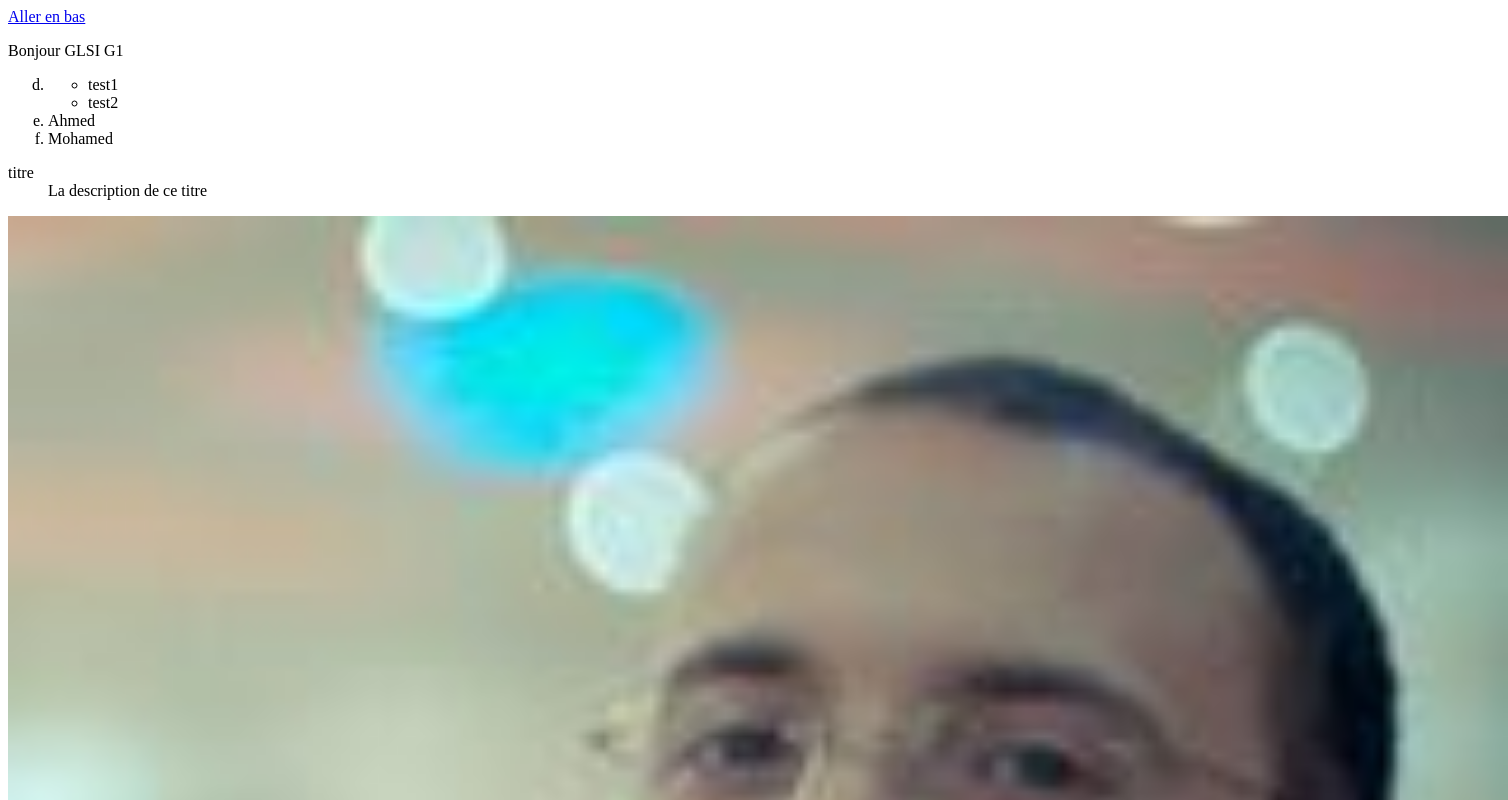
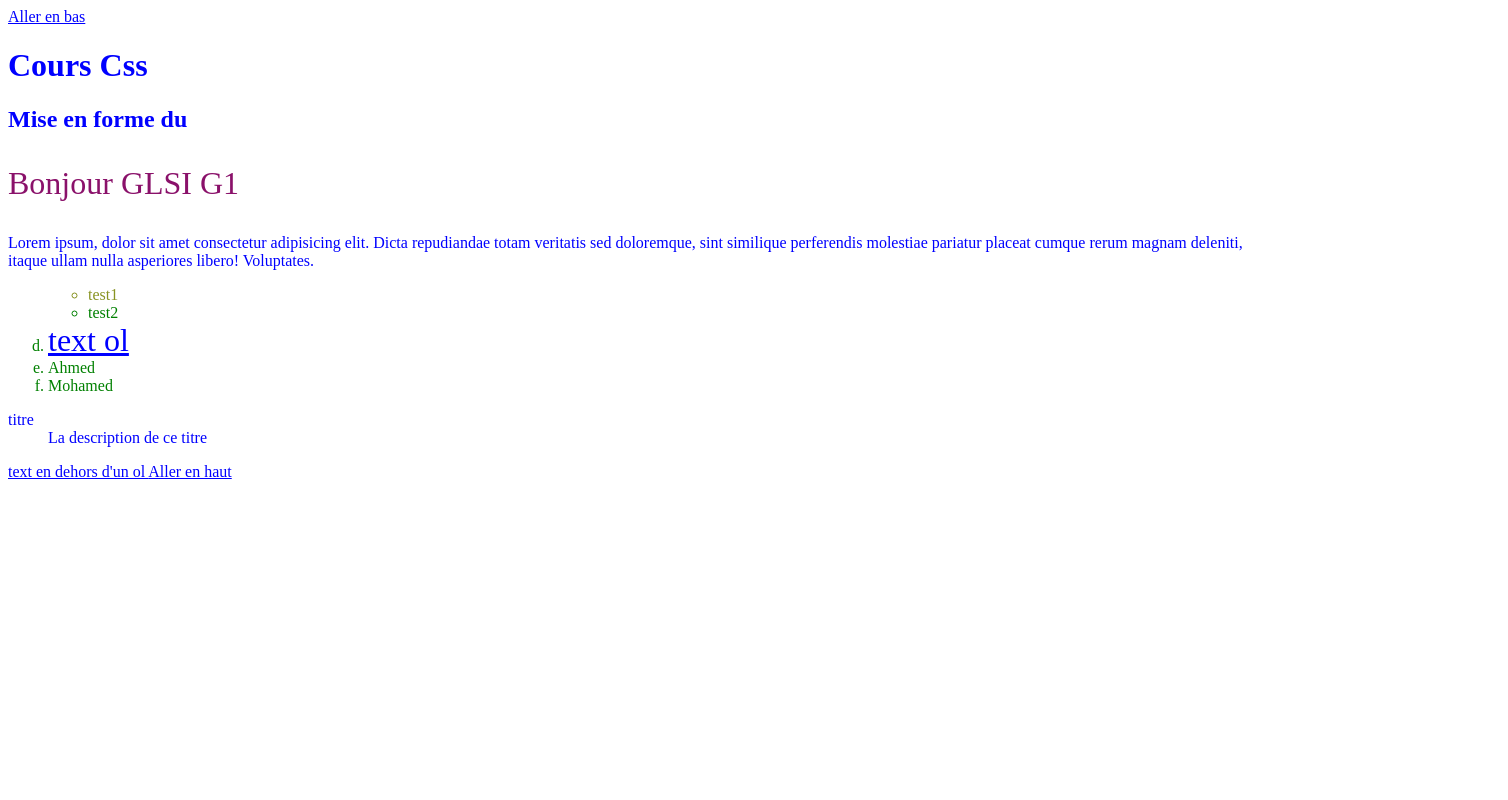
Before and after one commit to aymensellaouti/glsi2021G1, a plain HTML site: page index.html in a window 1280 px wide. Shown: the top 800 px of the page, 1508 px wide, since content can reach past the window. Drawn offline with Linux system fonts and the light colour scheme.

Commit message:
selecteurs

```diff
--- /dev/null
+++ b/assets/css/styles.css
@@ -0,0 +1,19 @@
+* {
+  color: blue;
+}
+
+ol a {
+  font-size: 200%;
+}
+
+ol + p {
+  background-color: yellow;
+}
+
+p[name="first"] {
+  font-size: 300%;
+}
+
+p[name*="para"] {
+    color: green;
+}
--- a/index.html
+++ b/index.html
@@ -3,6 +3,21 @@
   <head>
     <meta charset="UTF-8" />
     <meta name="description" content="Ceci est ma premiére page " />
+
+    <style>
+      p {
+        color: blue;
+      }
+      li {
+        color: green;
+      }
+    </style>
+    <link rel="stylesheet" href="assets/css/styles.css" />
+    <link rel="preconnect" href="https://fonts.gstatic.com" />
+    <link
+      href="https://fonts.googleapis.com/css2?family=Montserrat:wght@100&display=swap"
+      rel="stylesheet"
+    />
     <meta name="viewport" content="width=device-width, initial-scale=1.0" />
     <title>Aymen Sellaouti</title>
     <!--    <meta http-equiv="refresh" content="3; url=https://www.linkedin.com/" />
@@ -10,13 +25,29 @@
   <body>
     <!--     <a name="haut"></a> -->
     <a href="#bas">Aller en bas</a>
-    <p id="firstPara">Bonjour GLSI G1</p>
+    <h1>Cours Css</h1>
+    <h2>Mise en forme du</h2>
+    <p style="color: #8a116a; font-size: 200%" id="firstPara">
+      Bonjour GLSI G1
+    </p>
+    <p id="firstPara">
+      Lorem ipsum, dolor sit amet consectetur adipisicing elit. Dicta
+      repudiandae totam veritatis sed doloremque, sint similique perferendis
+      molestiae pariatur placeat cumque rerum magnam deleniti, itaque ullam
+      nulla asperiores libero! Voluptates.
+    </p>
     <ol type="a" start="4">
+      <ul>
+        <li style="color: rgb(123, 135, 10, 0.9)">test1</li>
+        <li>test2</li>
+      </ul>
       <li>
-        <ul>
-          <li>test1</li>
-          <li>test2</li>
-        </ul>
+        <a
+          href="https://www.linkedin.com/in/aymen-sellaouti-b0427731/"
+          target="_blank"
+        >
+          text ol
+        </a>
       </li>
       <li>Ahmed</li>
       <li>Mohamed</li>
@@ -29,7 +60,7 @@
       href="https://www.linkedin.com/in/aymen-sellaouti-b0427731/"
       target="_blank"
     >
-      <img src="assets/images/as.jpg" alt="Image de aymen" height="1500px" />
+      text en dehors d'un ol
     </a>
 
     <a href="#firstPara">Aller en haut</a>
```
Also changed, not shown: page1.html (added, +20 -0 lines), assets/images/css.jpg (added).
